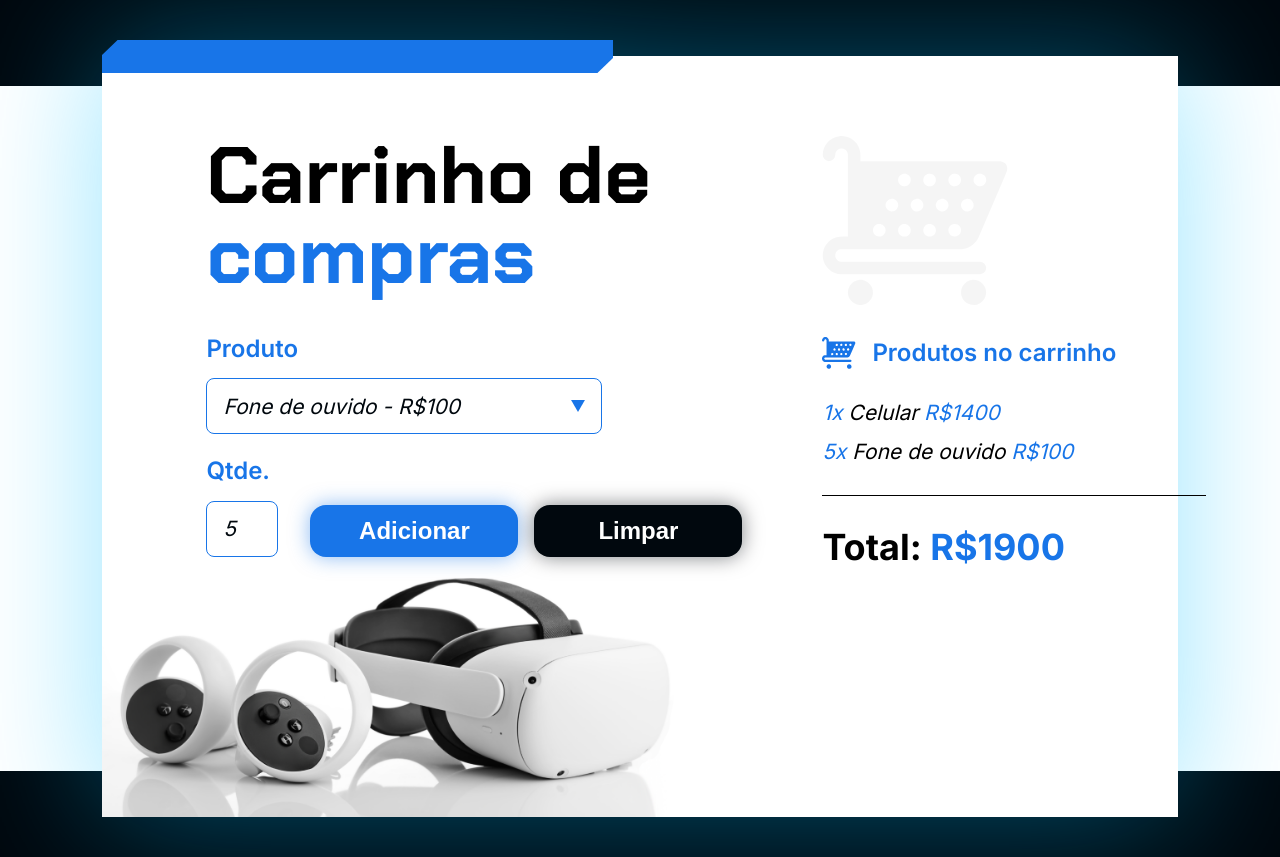
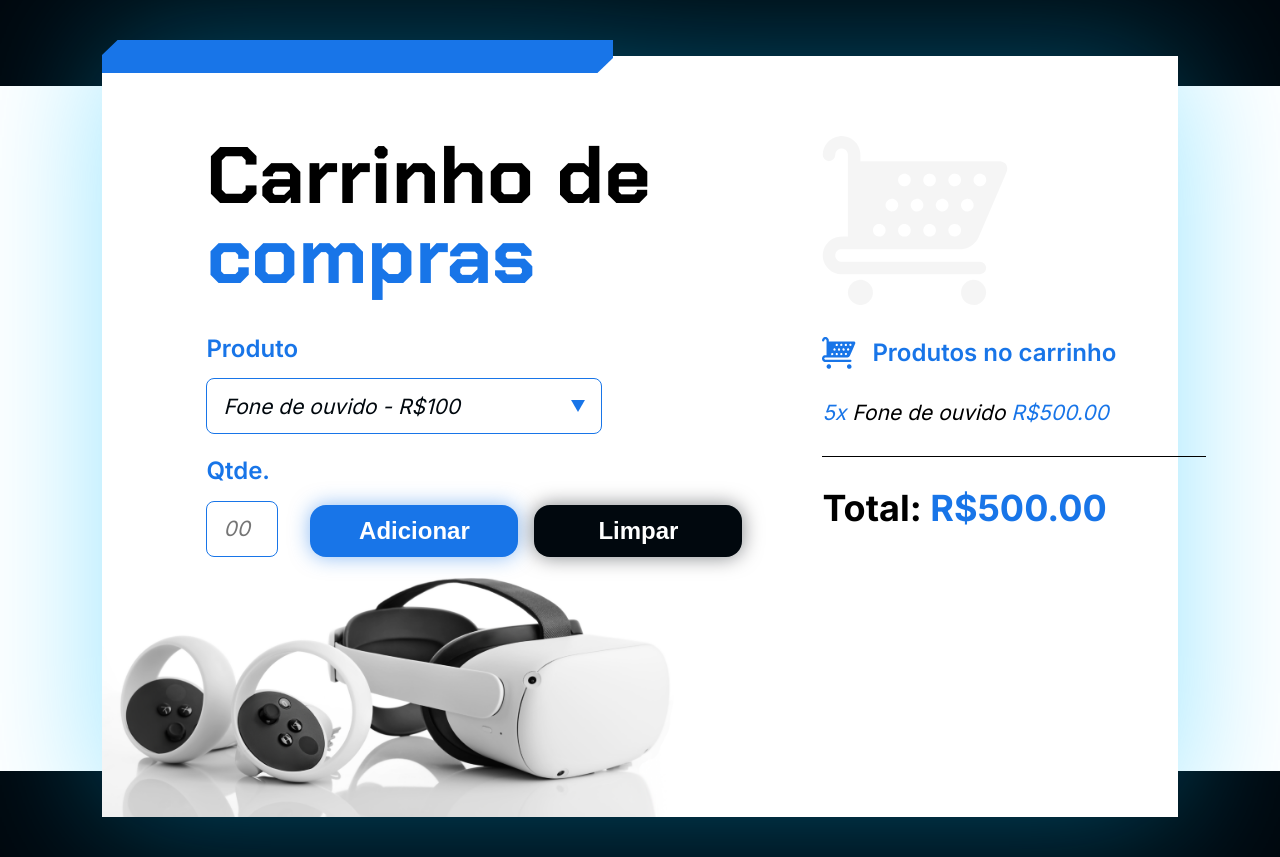
Before and after one commit to michelsandre/carrinho-compras-alura, a plain HTML site: page index.html in a window 1280 px wide. Both pictures are taken after typing "5" into the empty fields and a click on the button "Adicionar". Drawn offline with Linux system fonts and the light colour scheme.

Commit message:
formata valor e novas funcoes

```diff
--- a/index.html
+++ b/index.html
@@ -42,7 +42,7 @@
                 class="quantidade-input"
                 id="quantidade"
                 type="number"
-                placeholder="100"
+                placeholder="00"
               />
             </label>
 
@@ -77,12 +77,7 @@
           <h2 class="carrinho__titulo">Produtos no carrinho</h2>
         </div>
 
-        <section class="carrinho__produtos" id="lista-produtos">
-          <section class="carrinho__produtos__produto">
-            <span class="texto-azul">1x</span> Celular
-            <span class="texto-azul">R$1400</span>
-          </section>
-        </section>
+        <section class="carrinho__produtos" id="lista-produtos"></section>
 
         <div class="divisoria"></div>
 
--- a/js/app.js
+++ b/js/app.js
@@ -1,21 +1,31 @@
+//Formata valores para 0.000,00
+let formataValor = new Intl.NumberFormat(undefined, {
+  minimumFractionDigits: 2,
+});
+
 //Captura elementos HTML
 let elemCarrinho = document.getElementById("lista-produtos");
 let elemValorTotal = document.getElementById("valor-total");
-let valorTotal = parseFloat(elemValorTotal.textContent.replace("R$", ""));
+let valorTotal = 0;
+
+calculaValorTotal(0, 0);
 
 function adicionar() {
   let elemProduto = document.getElementById("produto").value.split(" - R$");
+  let quantidade = parseInt(document.getElementById("quantidade").value);
   let descricaoProduto = elemProduto[0];
   let preco = parseFloat(elemProduto[1]);
-
-  let quantidade = parseInt(document.getElementById("quantidade").value);
+  let subTotal = quantidade * preco;
 
   if (quantidade > 0) {
     elemCarrinho.innerHTML += `<section class="carrinho__produtos__produto">
-    <span class="texto-azul">${quantidade}x</span> ${descricaoProduto} <span class="texto-azul">R$${preco}</span>
+    <span class="texto-azul">${quantidade}x</span> ${descricaoProduto} <span class="texto-azul">R$${formataValor.format(
+      subTotal
+    )}</span>
   </section>`;
 
-    calculaValorTotal(quantidade, preco);
+    calculaValorTotal(subTotal);
+    limpaQuantidade("quantidade");
   }
 }
 
@@ -24,14 +34,25 @@ function limpar() {
     elemCarrinho.removeChild(elemCarrinho.firstChild);
     valorTotal = 0;
     imprimeValorTotal();
+    limpaQuantidade("quantidade");
   }
 }
 
 function imprimeValorTotal() {
-  elemValorTotal.textContent = `R$${valorTotal}`;
+  // elemValorTotal.textContent = `R$${valorTotal.toLocaleString(undefined, {
+  //   minimumFractionDigits: 2,
+  // elemValorTotal.textContent = `R$${Intl.NumberFormat(undefined, {
+  //   minimumFractionDigits: 2,
+  // }).format(valorTotal)}`;
+  elemValorTotal.textContent = `R$${formataValor.format(valorTotal)}`;
 }
 
-function calculaValorTotal(qtd, preco) {
-  valorTotal += qtd * preco;
+function calculaValorTotal(subTotal) {
+  valorTotal += subTotal;
   imprimeValorTotal();
 }
+
+function limpaQuantidade(id) {
+  let elem = document.getElementById(id);
+  elem.value = "";
+}
```
